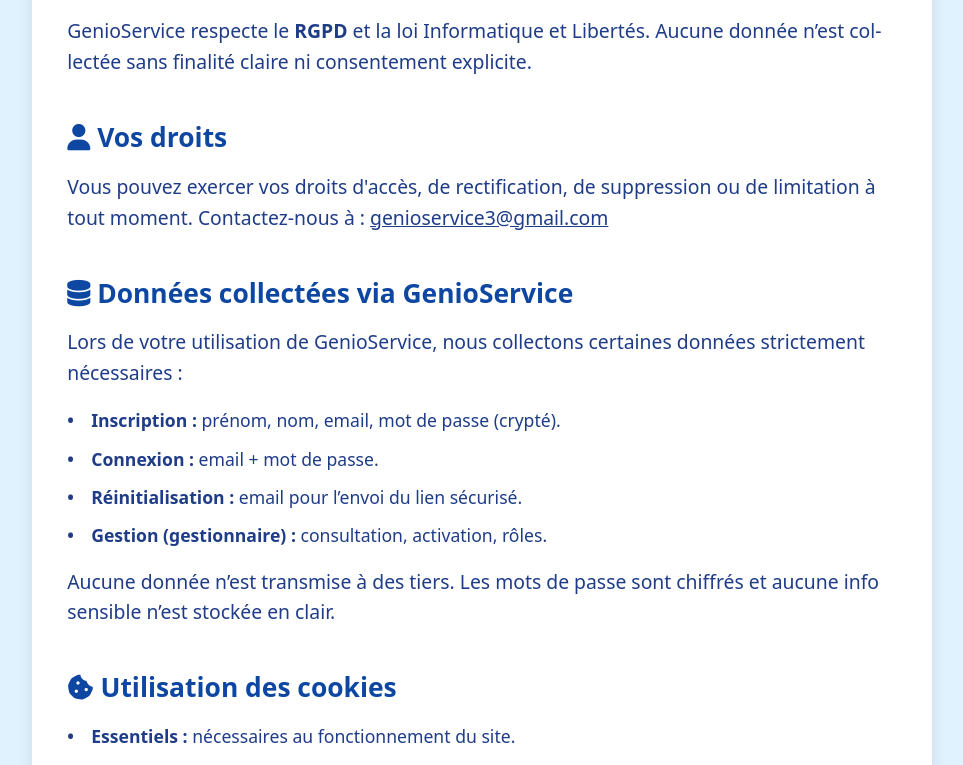
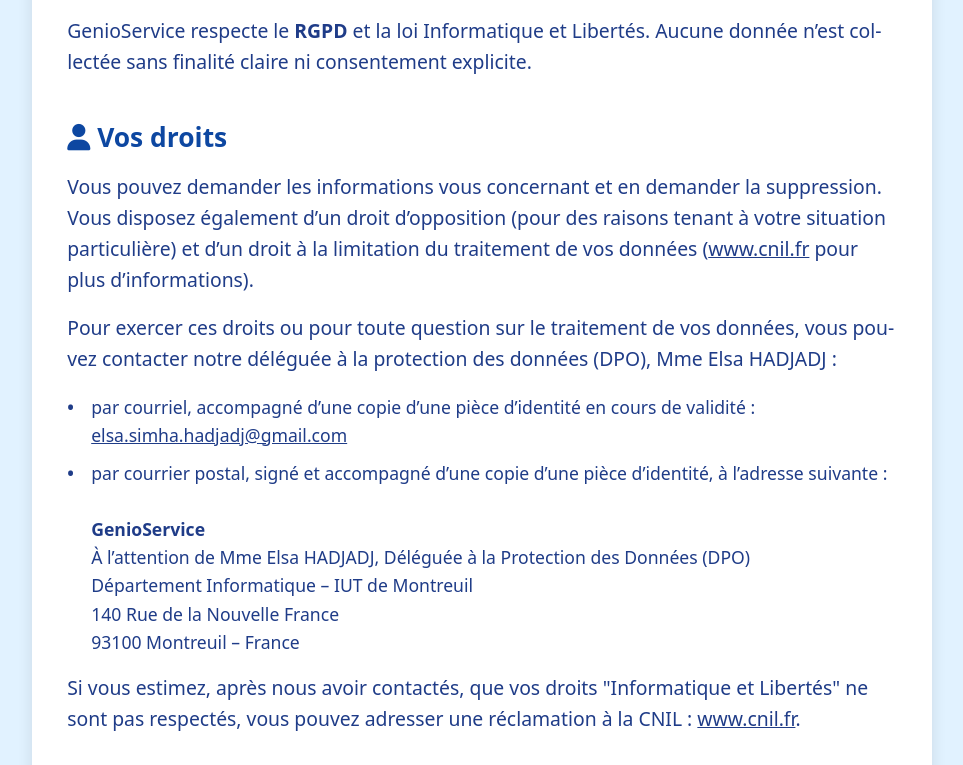
Before and after one commit to DUT-Info-Montreuil/genio-frontend, an Angular app: page /donnees-personnelles in a window 1280 px wide. Shown: the part 316-1081 px from the top of the page, without its empty margins (158-1121 px from the left). Built offline with nearby package versions, Linux system fonts and the light colour scheme.

Commit message:
mdoficiation rgpd

```diff
--- a/src/app/pages/donnees-personnelles/donnees-personnelles.component.html
+++ b/src/app/pages/donnees-personnelles/donnees-personnelles.component.html
@@ -23,8 +23,33 @@
     <section class="about-section">
       <h2><i class="fas fa-user"></i> Vos droits</h2>
       <p>
-        Vous pouvez exercer vos droits d'accès, de rectification, de suppression ou de limitation à tout moment.
-        Contactez-nous à : <a href="mailto:genioservice3@gmail.com">genioservice3&#64;gmail.com</a>
+        Vous pouvez demander les informations vous concernant et en demander la suppression.
+        Vous disposez également d’un droit d’opposition (pour des raisons tenant à votre situation particulière)
+        et d’un droit à la limitation du traitement de vos données
+        (<a href="https://www.cnil.fr" target="_blank" rel="noopener">www.cnil.fr</a> pour plus d’informations).
+      </p>
+      <p>
+        Pour exercer ces droits ou pour toute question sur le traitement de vos données,
+        vous pouvez contacter notre déléguée à la protection des données (DPO), Mme Elsa HADJADJ :
+      </p>
+      <ul>
+        <li>
+          par courriel, accompagné d’une copie d’une pièce d’identité en cours de validité :<br />
+          <a href="mailto:elsa.simha.hadjadj@gmail.com">elsa.simha.hadjadj&#64;gmail.com</a>
+        </li>
+        <li>
+          par courrier postal, signé et accompagné d’une copie d’une pièce d’identité, à l’adresse suivante :<br />
+         <br>
+          <strong>GenioService</strong><br />
+          À l’attention de Mme Elsa HADJADJ, Déléguée à la Protection des Données (DPO)<br />
+          Département Informatique – IUT de Montreuil<br />
+          140 Rue de la Nouvelle France<br />
+          93100 Montreuil – France
+        </li>
+      </ul>
+      <p>
+        Si vous estimez, après nous avoir contactés, que vos droits "Informatique et Libertés" ne sont pas respectés,
+        vous pouvez adresser une réclamation à la CNIL : <a href="https://www.cnil.fr">www.cnil.fr</a>.
       </p>
     </section>
 
```
